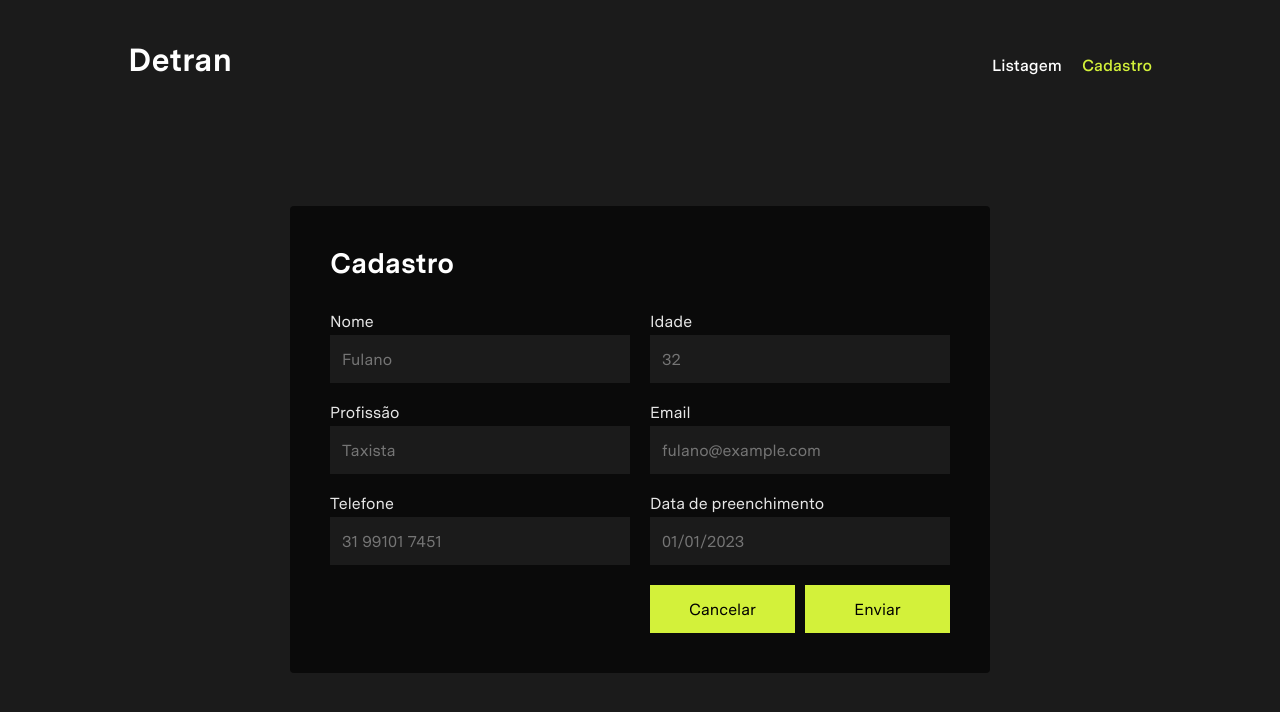
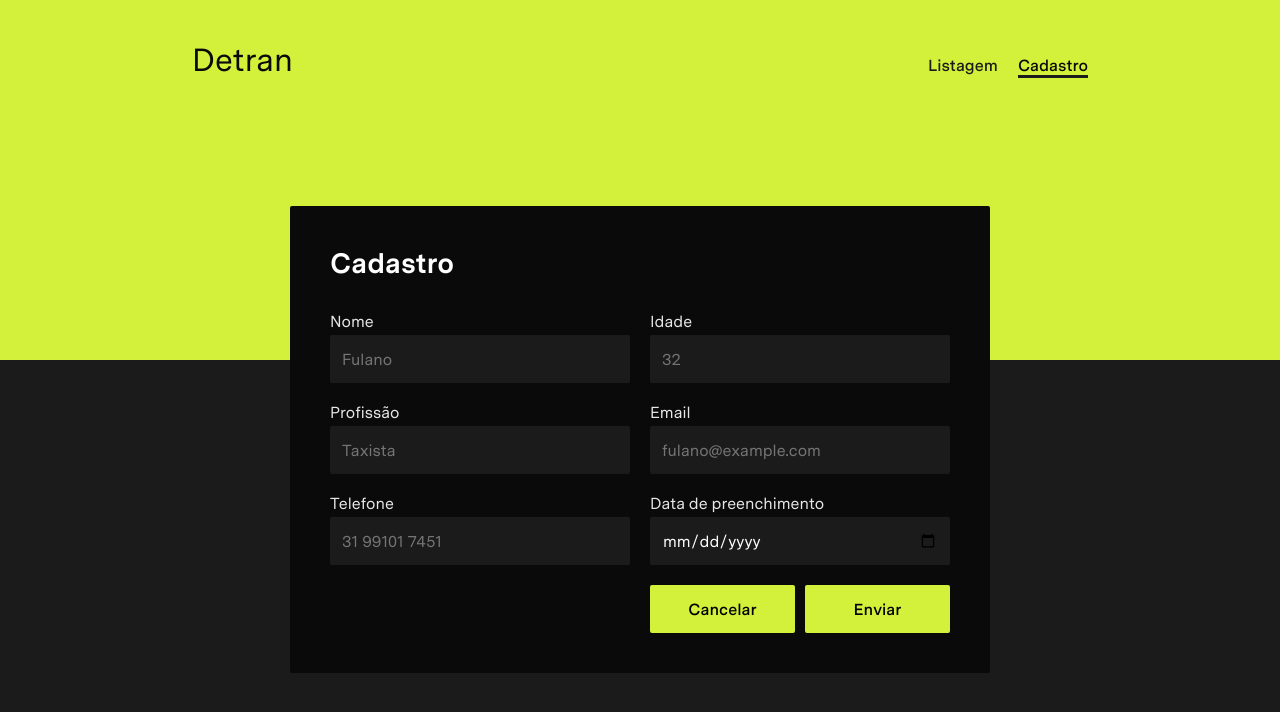
Before and after one commit to matosgabriel/rethink-challenge, a React (Create React App) app: page /registration in a window 1280 px wide. Shown: the top 712 px of the page. Built offline with nearby package versions, Linux system fonts and the light colour scheme.

Commit message:
Updating registration page interface

```diff
--- a/public/index.html
+++ b/public/index.html
@@ -10,7 +10,7 @@
       content="Web site created using create-react-app"
     />
 
-    <link rel="manifest" href="%PUBLIC_URL%/manifest.json" />
+    <!-- <link rel="manifest" href="%PUBLIC_URL%/manifest.json" /> -->
 
     <title>Detran</title>
   </head>
--- a/src/components/Button/styles.module.css
+++ b/src/components/Button/styles.module.css
@@ -11,6 +11,8 @@
   color: var(--black);
   height: 48px;
   cursor: pointer;
+  border-radius: 2px;
+  font-weight: 600;
 }
 
 .button:hover {
--- a/src/components/Header/styles.module.css
+++ b/src/components/Header/styles.module.css
@@ -5,13 +5,14 @@
   align-items: baseline;
 
   width: 100%;
-  padding: 5vh 10% 0;
+  padding: 5vh 15% 0;
 
-  color: var(--white);
+  color: var(--black-800);
 }
 
 .header h1 {
-  color: var(--white);
+  color: var(--black-900);
+  font-weight: 500;
 }
 
 .navigator {
@@ -20,18 +21,27 @@
 }
 
 .navigator a {
-  color: var(--white);
+  color: var(--black-800);
   font-weight: 600;
+  position: relative;
+}
+
+.active::after {
+  content: "";
+  display: block;
+  background-color: var(--black-800);
+  width: 100%;
+  height: 3px;
 }
 
 .navigator a:hover {
   transition: 0.1s color;
-  color: var(--pear);
+  color: var(--black-900);
 }
 
 .active {
   transition: 0.1s color;
-  color: var(--pear);
+  color: var(--black-900);
 }
 
 @media (max-width: 720px) {
--- a/src/components/Input/index.tsx
+++ b/src/components/Input/index.tsx
@@ -1,15 +1,20 @@
-import { InputHTMLAttributes } from "react";
+import React, { InputHTMLAttributes, DetailedHTMLProps } from "react";
 import styles from "./styles.module.css";
 
-interface InputProps extends InputHTMLAttributes<HTMLInputElement> {
+interface InputProps
+  extends DetailedHTMLProps<
+    InputHTMLAttributes<HTMLInputElement>,
+    HTMLInputElement
+  > {
   label?: string;
+  inputRef?: React.LegacyRef<HTMLInputElement> | undefined;
 }
 
-function Input({ label, ...rest }: InputProps) {
+function Input({ label, inputRef, ...rest }: InputProps) {
   return (
     <div className={styles.container}>
       {label && <label>{label}</label>}
-      <input className={styles.input} {...rest} />
+      <input className={styles.input} ref={inputRef} {...rest} />
     </div>
   );
 }
--- a/src/components/Input/styles.module.css
+++ b/src/components/Input/styles.module.css
@@ -20,6 +20,7 @@
   color: var(--white);
   padding: 0 10px;
   font-family: "Messina Sans", sans-serif;
+  border-radius: 2px;
 }
 
 .input:focus {
--- a/src/pages/Registration/index.tsx
+++ b/src/pages/Registration/index.tsx
@@ -1,4 +1,4 @@
-import { FormEvent, useCallback } from "react";
+import { FormEvent, useCallback, useState } from "react";
 import { Button } from "../../components/Button";
 import { Input } from "../../components/Input";
 import styles from "./styles.module.css";
@@ -7,8 +7,13 @@ import { toast } from "react-toastify";
 import { Header } from "../../components/Header";
 
 function Registration() {
-  const formSubmit = useCallback((e: FormEvent) => {
+  const [name, setName] = useState<string>("");
+
+  const formSubmit = useCallback(
+    (e: FormEvent) => {
       e.preventDefault();
+
+      console.log("nome: " + name);
 
       toast("Sucesso!", {
         type: "success",
@@ -16,8 +21,15 @@ function Registration() {
         position: "bottom-center",
         style: { background: "var(--black-900)" },
       });
-    console.log("submit");
-  }, []);
+
+      // if (/^.*$/.test("ç")) {
+      //   console.log("regex passou");
+      // } else {
+      //   console.log("regex nao passou");
+      // }
+    },
+    [name]
+  );
 
   return (
     <div className={styles.container}>
@@ -28,7 +40,12 @@ function Registration() {
 
         <form className={styles.form} onSubmit={formSubmit}>
           <div className={styles.input1}>
-            <Input label="Nome" placeholder="Fulano" />
+            <Input
+              label="Nome"
+              placeholder="Fulano"
+              value={name}
+              onChange={(e) => setName(e.target.value)}
+            />
           </div>
           <div className={styles.input2}>
             <Input label="Idade" placeholder="32" type="number" min={0} />
@@ -43,7 +60,11 @@ function Registration() {
             <Input label="Telefone" placeholder="31 99101 7451" />
           </div>
           <div className={styles.input6}>
-            <Input label="Data de preenchimento" placeholder="01/01/2023" />
+            <Input
+              label="Data de preenchimento"
+              placeholder="01/01/2023"
+              type="date"
+            />
           </div>
 
           <div className={styles.buttons}>
@@ -52,6 +73,7 @@ function Registration() {
           </div>
         </form>
       </main>
+      <div className={styles.fillBox}></div>
     </div>
   );
 }
--- a/src/pages/Registration/styles.module.css
+++ b/src/pages/Registration/styles.module.css
@@ -14,7 +14,7 @@
   background: #0a0a0a;
   width: auto;
   margin: auto;
-  border-radius: 4px;
+  border-radius: 2px;
 }
 
 .main h1 {
@@ -23,20 +23,32 @@
   font-size: 28px;
 }
 
-.input1 { grid-area: input1; }
-.input2 { grid-area: input2; }
-.input3 { grid-area: input3; }
-.input4 { grid-area: input4; }
-.input5 { grid-area: input5; }
-.input6 { grid-area: input6; }
+.input1 {
+  grid-area: input1;
+}
+.input2 {
+  grid-area: input2;
+}
+.input3 {
+  grid-area: input3;
+}
+.input4 {
+  grid-area: input4;
+}
+.input5 {
+  grid-area: input5;
+}
+.input6 {
+  grid-area: input6;
+}
 
 .form {
   display: grid;
   grid-template-areas:
-  'input1 input2'
-  'input3 input4'
-  'input5 input6'
-  '. buttons';
+    "input1 input2"
+    "input3 input4"
+    "input5 input6"
+    ". buttons";
   gap: 20px;
 }
 
@@ -55,6 +67,16 @@
   flex: 1 1 0px;
 }
 
+.fillBox {
+  position: absolute;
+  top: 0;
+  left: 0;
+  width: 100%;
+  height: 45vh;
+  background-color: var(--pear);
+  z-index: -1;
+}
+
 @media (max-width: 720px) {
   .form {
     display: flex;
--- a/src/pages/ShowUsers/index.tsx
+++ b/src/pages/ShowUsers/index.tsx
@@ -8,6 +8,8 @@ function ShowUsers() {
       <Header />
 
       <main className={styles.main}></main>
+
+      <div className={styles.fillBox}></div>
     </div>
   );
 }
--- a/src/pages/ShowUsers/styles.module.css
+++ b/src/pages/ShowUsers/styles.module.css
@@ -15,3 +15,13 @@
   display: flex;
   flex: 1;
 }
+
+.fillBox {
+  position: absolute;
+  top: 0;
+  left: 0;
+  width: 100%;
+  height: 45vh;
+  background-color: var(--pear);
+  z-index: -1;
+}
```
Lines whose indentation alone changed are shown as unchanged.
